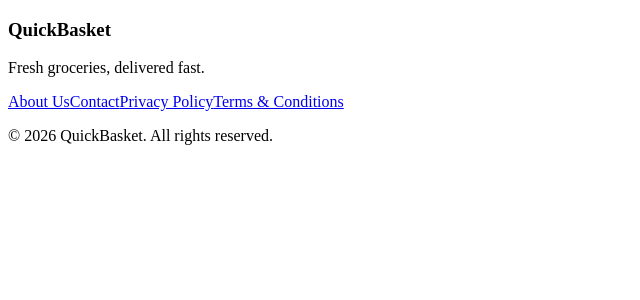
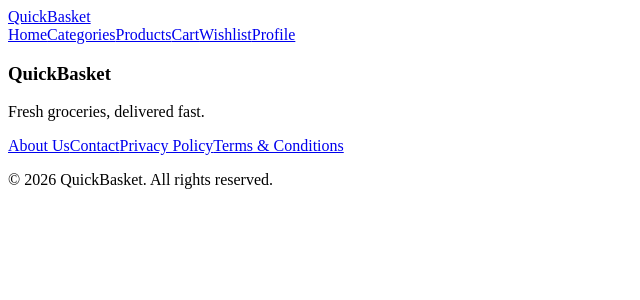
Before and after one commit to TEK-PYRAMID/QuickBasket, a React app in the folder QuickBasket/: page / in a window 1280 px wide. Shown: the top 300 px of the page, without its empty margins (0-640 px from the left). Built offline with nearby package versions, Linux system fonts and the light colour scheme; the HTML template or start-up script is replaced by a standard one.

Commit message:
Implement Navbar component with links

```diff
--- a/QuickBasket/src/components/common/Navbar.jsx
+++ b/QuickBasket/src/components/common/Navbar.jsx
@@ -1,7 +1,41 @@
-// Owner: Prashant (Architecture & Shared UI)
+import { Link } from "react-router-dom";
 
 const Navbar = () => {
-  return <nav>{/* TODO: implement Navbar */}</nav>;
+  return (
+    <nav className="navbar">
+      <div className="navbar-container">
+
+        <Link to="/" className="navbar-brand">
+          QuickBasket
+        </Link>
+
+        <div className="navbar-links">
+          <Link to="/">Home</Link>
+
+          <Link to="/categories">
+            Categories
+          </Link>
+
+          <Link to="/products">
+            Products
+          </Link>
+
+          <Link to="/cart">
+            Cart
+          </Link>
+
+          <Link to="/wishlist">
+            Wishlist
+          </Link>
+
+          <Link to="/profile">
+            Profile
+          </Link>
+        </div>
+
+      </div>
+    </nav>
+  );
 };
 
 export default Navbar;
```
